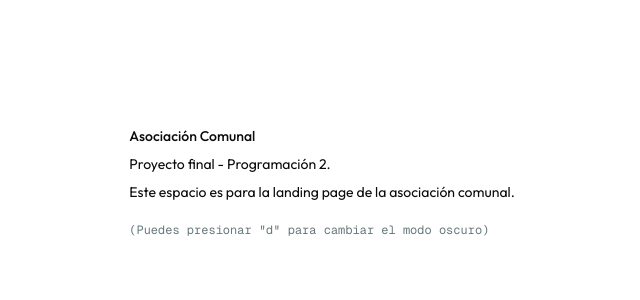
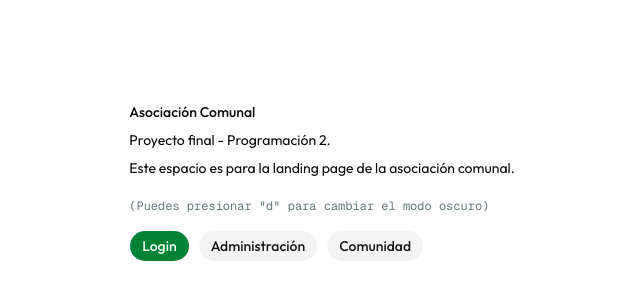
Before and after one commit to Marcos6192005/AsociacionComunal-Grupo10-priv, a Next.js app in the folder web-asociacion-comunal/: page / in a window 1280 px wide. Shown: the part 220-520 px from the top of the page, without its empty margins (318-958 px from the left). Built offline with nearby package versions, Linux system fonts and the light colour scheme.

Commit message:
feat: add navigation buttons for login and administration in main page

```diff
--- a/web-asociacion-comunal/app/page.tsx
+++ b/web-asociacion-comunal/app/page.tsx
@@ -1,4 +1,5 @@
 import { Button } from "@/components/ui/button"
+import Link from "next/link"
 
 export default function Page() {
   return (
@@ -12,6 +13,18 @@ export default function Page() {
         <div className="font-mono text-xs text-muted-foreground">
           (Puedes presionar <kbd>"d"</kbd> para cambiar el modo oscuro)
         </div>
+
+        <div className="flex gap-2">
+          <Button>
+            <Link href="/login">Login</Link>
+          </Button>
+          <Button variant="secondary">
+            <Link href="/administracion">Administración</Link>
+          </Button>
+          <Button variant="secondary">
+            <Link href="/comunidad">Comunidad</Link>
+          </Button>
+        </div>
       </div>
     </div>
   )
```
